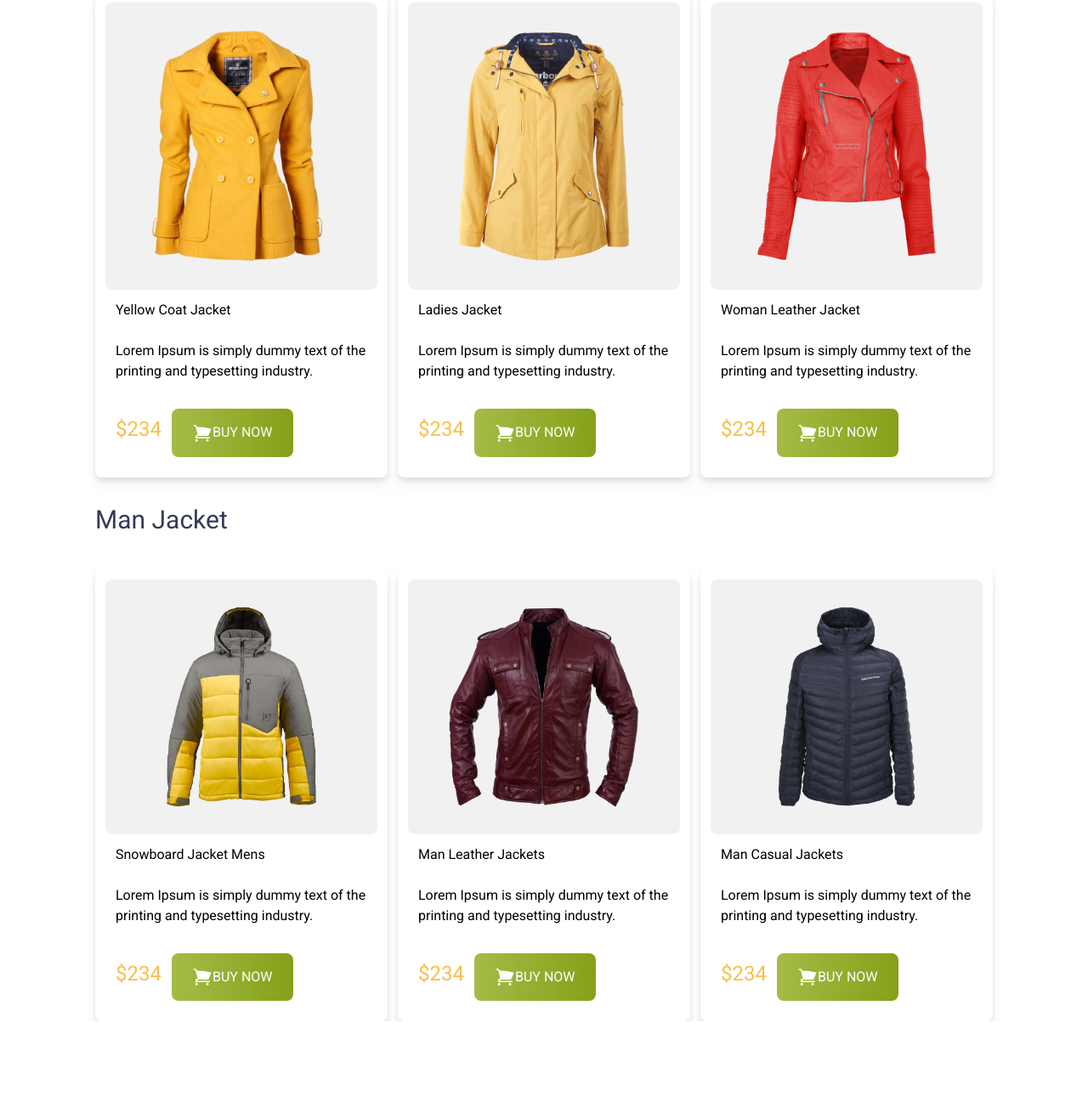
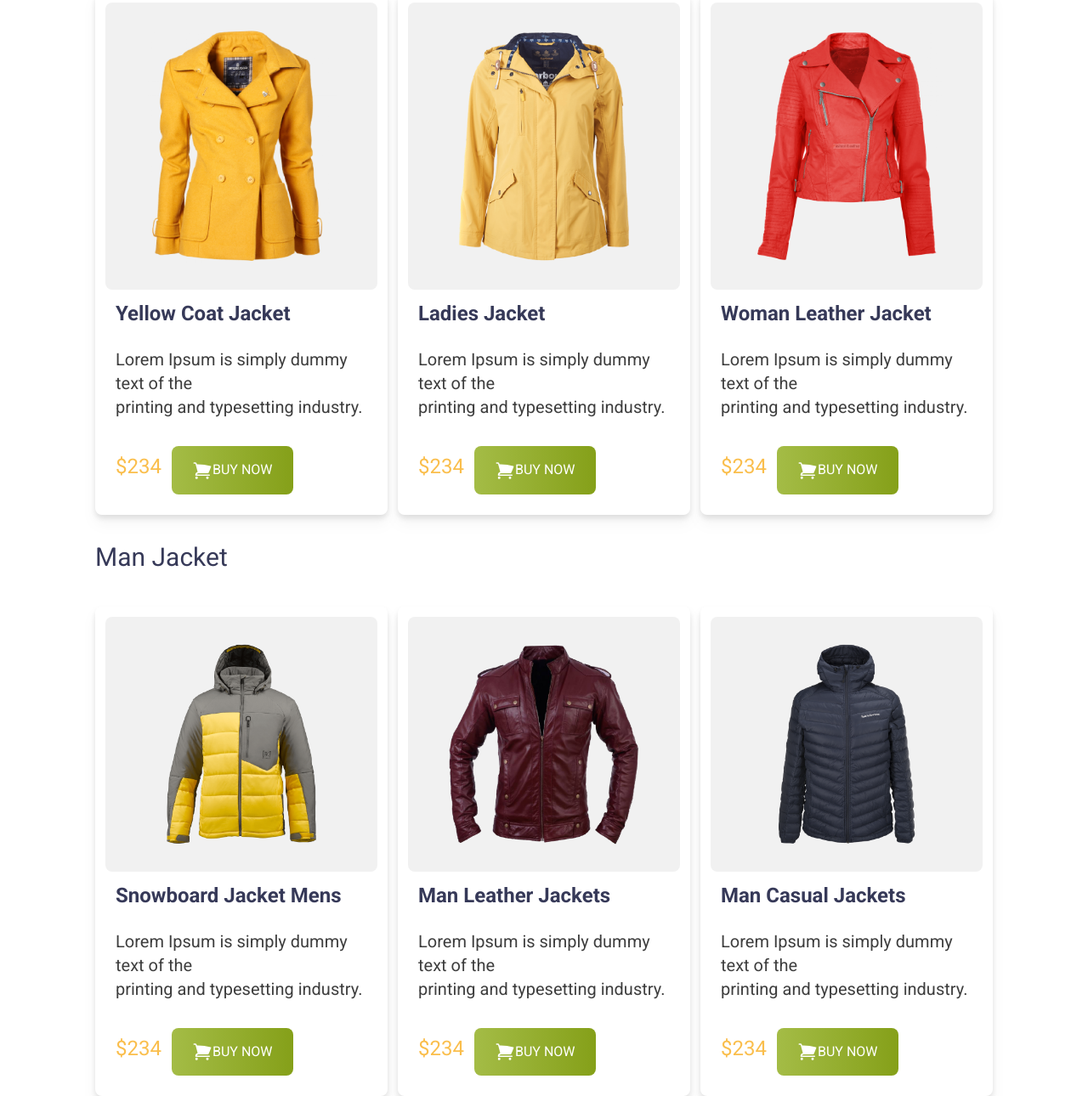
Before and after one commit to JerinOnTheXplore/penguin-trendz, a plain HTML site: page index.html in a window 1280 px wide. Shown: the part 676-1966 px from the top of the page at 85% size. Before the commit the page ends 1878 px from the top, so only its background shows below. Drawn offline with nearby package versions, Linux system fonts and the light colour scheme.

```diff
--- a/index.html
+++ b/index.html
@@ -75,8 +75,8 @@
 
                 <div class="drop-shadow-lg bg-[#FFFFFF] rounded-lg p-3">
                    <img class="text-center md:max-w-auto  bg-[#F1F1F1] rounded-lg px-12 py-8 " src="images/jacket-1.png" alt="">
-                    <h3 class="p-3">Yellow Coat Jacket </h3>
-                    <p class="p-3">Lorem Ipsum is simply dummy text of the <br>
+                    <h3 class="p-3 text-[#363958] text-2xl font-bold">Yellow Coat Jacket </h3>
+                    <p class="p-3 text-[#3E3E3E] text-xl font-normal">Lorem Ipsum is simply dummy text of the <br>
                         printing and typesetting industry.</p>
                     <div class="items-center md:max-w-auto md:gap-3 md:flex p-3">
                         <h2 class="text-[#FABE4C] text-2xl">$234</h2>
@@ -89,8 +89,8 @@
 
                 <div class="drop-shadow-lg bg-[#FFFFFF] rounded-lg p-3">
                     <div><img class="text-center md:max-w-auto bg-[#F1F1F1] rounded-lg px-12 py-8" src="images/jacket-2.png" alt=""></div>
-                    <h3 class="p-3">Ladies Jacket </h3>
-                    <p class="p-3">Lorem Ipsum is simply dummy text of the <br>
+                    <h3 class="p-3 text-[#363958] text-2xl font-bold">Ladies Jacket </h3>
+                    <p class="p-3 text-[#3E3E3E] text-xl font-normal">Lorem Ipsum is simply dummy text of the <br>
                         printing and typesetting industry.</p>
                     <div class="items-center gap-3 md:flex p-3">
                         <h2 class="text-[#FABE4C] text-2xl">$234</h2>
@@ -102,8 +102,8 @@
 
             <div class="drop-shadow-lg bg-[#FFFFFF] rounded-lg p-3">
                 <div><img class="text-center md:max-w-auto bg-[#F1F1F1] rounded-lg px-12 py-8" src="images/jacket-3.png" alt=""></div>
-                <h3 class="p-3">Woman Leather Jacket </h3>
-                <p class="p-3">Lorem Ipsum is simply dummy text of the <br>
+                <h3 class="p-3 text-[#363958] text-2xl font-bold">Woman Leather Jacket </h3>
+                <p class="p-3 text-[#3E3E3E] text-xl font-normal">Lorem Ipsum is simply dummy text of the <br>
                     printing and typesetting industry.</p>
                 <div class="items-center gap-3 md:flex p-3">
                     <h2 class="text-[#FABE4C] text-2xl">$234</h2>
@@ -120,8 +120,8 @@
      <div class="Mens'wear md:flex md:gap-3 max-sm:space-y-3">
         <div class="drop-shadow-lg bg-[#FFFFFF] rounded-lg p-3">
             <div><img class="text-center md:max-w-auto bg-[#F1F1F1] rounded-lg px-12 py-8" src="images/jacket-4.png" alt=""></div>
-            <h3 class="p-3">Snowboard Jacket Mens</h3>
-            <p class="p-3">Lorem Ipsum is simply dummy text of the <br>
+            <h3 class="p-3 text-[#363958] text-2xl font-bold">Snowboard Jacket Mens</h3>
+            <p class="p-3 text-[#3E3E3E] text-xl font-normal">Lorem Ipsum is simply dummy text of the <br>
                 printing and typesetting industry.</p>
             <div class="items-center gap-3 md:flex p-3">
                 <h2 class="text-[#FABE4C] text-2xl">$234</h2>
@@ -132,8 +132,8 @@
         </div>
         <div class="drop-shadow-lg bg-[#FFFFFF] rounded-lg p-3">
             <div><img class="text-center md:max-w-auto bg-[#F1F1F1] rounded-lg px-12 py-8" src="images/jacket-5.png" alt=""></div>
-            <h3 class="p-3">Man Leather Jackets</h3>
-            <p class="p-3">Lorem Ipsum is simply dummy text of the <br>
+            <h3 class="p-3 text-[#363958] text-2xl font-bold">Man Leather Jackets</h3>
+            <p class="p-3 text-[#3E3E3E] text-xl font-normal">Lorem Ipsum is simply dummy text of the <br>
                 printing and typesetting industry.</p>
             <div class="items-center gap-3 md:flex p-3">
                 <h2 class="text-[#FABE4C] text-2xl">$234</h2>
@@ -144,8 +144,8 @@
         </div>
         <div class="drop-shadow-lg bg-[#FFFFFF] rounded-lg p-3">
             <div><img class="text-center md:max-w-auto bg-[#F1F1F1] rounded-lg px-12 py-8" src="images/jacket-6.png" alt=""></div>
-            <h3 class="p-3">Man Casual Jackets</h3>
-            <p class="p-3">Lorem Ipsum is simply dummy text of the <br>
+            <h3 class="p-3 text-[#363958] text-2xl font-bold">Man Casual Jackets</h3>
+            <p class="p-3 text-[#3E3E3E] text-xl font-normal">Lorem Ipsum is simply dummy text of the <br>
                 printing and typesetting industry.</p>
             <div class="items-center gap-3 md:flex p-3">
                 <h2 class="text-[#FABE4C] text-2xl">$234</h2>
```
